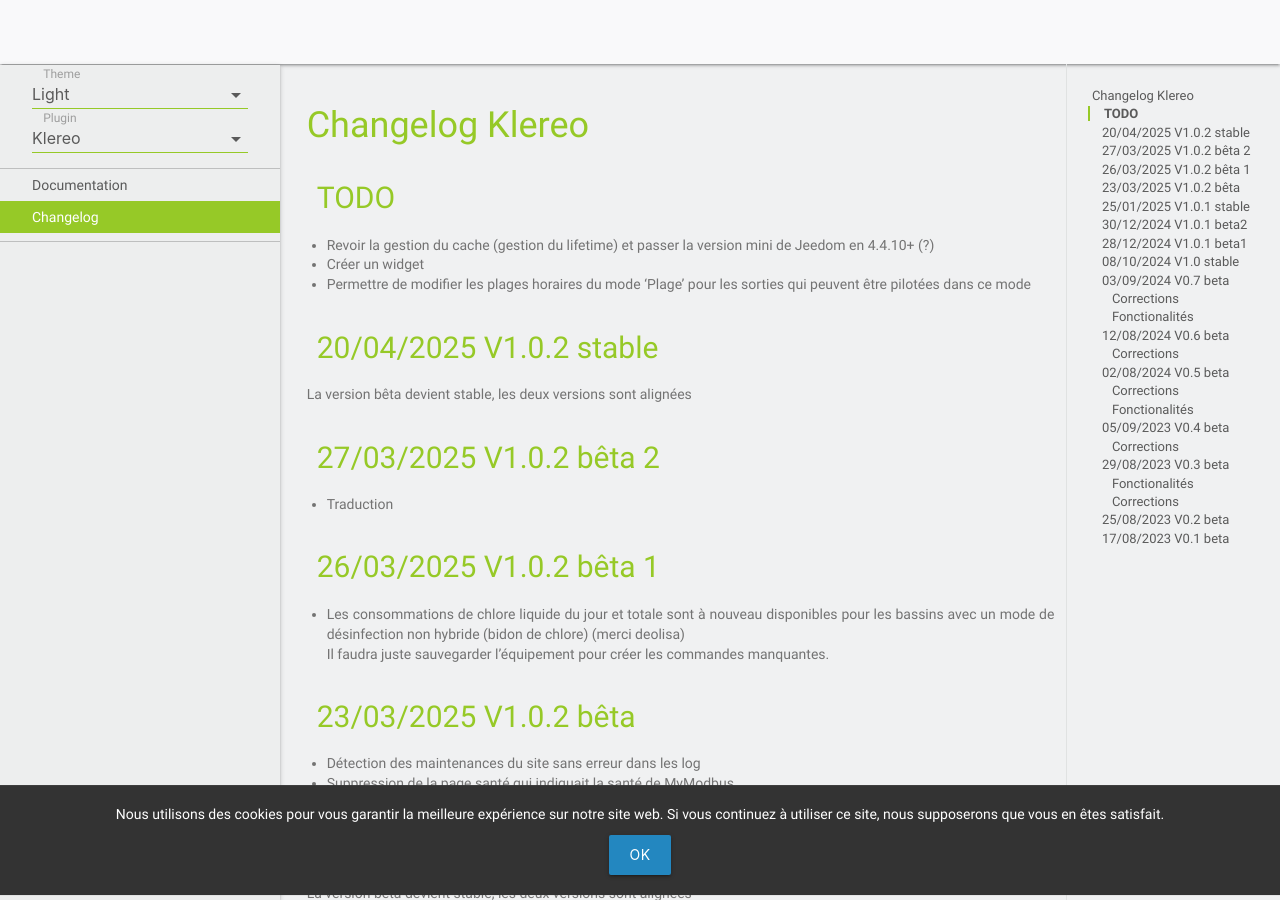
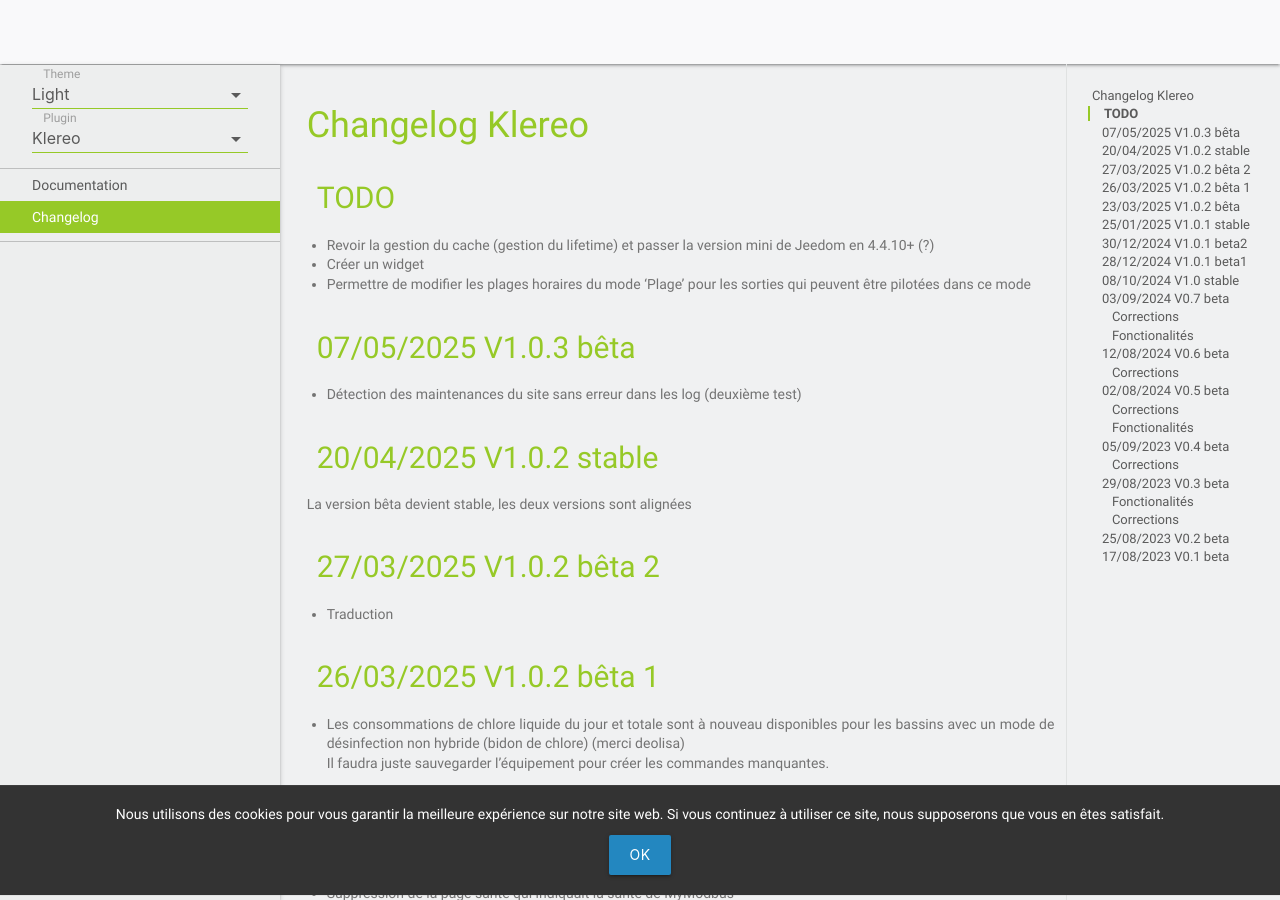
Before and after one commit to MrWaloo/jeedom-plugins-doc, a Jekyll site: the page built from docs/fr_FR/klereo_changelog.md, in a window 1280 px wide and 900 px high. Built offline with Jekyll 4.4.1, drawn with Linux system fonts in a browser that asks for light colours; emoji names are drawn with the system emoji font; our own code applies the rules of GitHub Pages for plain Markdown files.

Commit message:
Update klereo_changelog.md

```diff
--- a/docs/fr_FR/klereo_changelog.md
+++ b/docs/fr_FR/klereo_changelog.md
@@ -4,6 +4,10 @@
 - Revoir la gestion du cache (gestion du lifetime) et passer la version mini de Jeedom en 4.4.10+ (?)
 - Créer un widget
 - Permettre de modifier les plages horaires du mode 'Plage' pour les sorties qui peuvent être pilotées dans ce mode
+
+## 07/05/2025 V1.0.3 bêta
+
+- Détection des maintenances du site sans erreur dans les log (deuxième test)
 
 ## 20/04/2025 V1.0.2 stable
 
```
